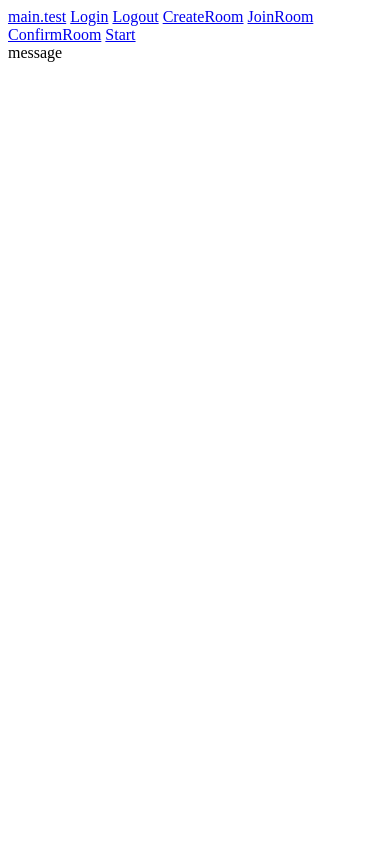
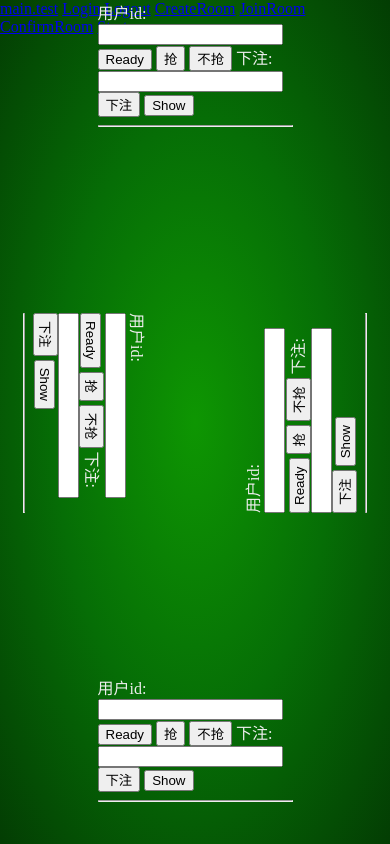
Before and after one commit to worry45678/ww-nn, a Flask app: page /phone in a window 390 px wide. Run offline with Flask 2, Linux system fonts and the light colour scheme; some libraries are stand-ins or nearby versions.

Commit message:
手机进行游戏的页面phone

```diff
--- a/app/main/views.py
+++ b/app/main/views.py
@@ -127,7 +127,7 @@ def createroom():
     db.session.add(room)
     db.session.commit()
     session['room_id'] = room.id
-    return 'createroom'
+    return jsonify(room.id)
 
 @main.route('/joinroom', methods=['GET', 'POST'])
 def joinroom():
--- /dev/null
+++ b/app/static/phone.css
@@ -0,0 +1,47 @@
+
+
+html, body {
+    height: 100%;
+    margin: 0px;
+    padding: 0px;
+}
+
+#app {
+    color: #eee;
+    height: 100%;
+    background: -webkit-radial-gradient(rgb(16, 173, 1), rgb(6, 110, 6), rgb(3, 82, 3)); /* Safari 5.1 - 6.0 */
+    background: -o-radial-gradient(rgb(16, 173, 1), rgb(6, 110, 6), rgb(3, 82, 3)); /* Opera 11.6 - 12.0 */
+    background: -moz-radial-gradient(rgb(16, 173, 1), rgb(6, 110, 6), rgb(3, 82, 3)); /* Firefox 3.6 - 15 */
+    background: radial-gradient(rgb(14, 150, 2), rgb(6, 110, 6), rgb(3, 61, 3)); /* 标准的语法（必须放在最后） */
+}
+
+#player1 {
+    width: 50%;
+    height: 20%;
+    position: absolute;
+    bottom: 0px;
+    left: 25%
+}
+#player2 {
+    width: 200px;
+    height: 150px;
+    position: absolute;
+    top: 40%;
+    left: -25px;
+    transform: rotateZ(90deg)
+}
+#player3 {
+    width: 50%;
+    height: 150px;
+    position: absolute;
+    top: 0px;
+    left: 25%;
+}
+#player4 {
+    width: 200px;
+    height: 150px;
+    position: absolute;
+    top: 40%;
+    right: -25px;
+    transform: rotateZ(-90deg)
+}
--- a/app/templates/phone.html
+++ b/app/templates/phone.html
@@ -5,10 +5,11 @@
     <title>ddweb-vue</title>
     <script src="../static/jquery.js"></script>
     <script src="../static/vue.js"></script>
+    <link rel="stylesheet" href="../static/phone.css">
 </html>
 
 <body>
-
+    <div id="app">
     <a href="{{ url_for('main.test') }}">main.test</a>
     <a href="{{ url_for('auth.login') }}">Login</a>
     <a href="{{ url_for('auth.logout') }}">Logout</a>
@@ -16,14 +17,22 @@
     <a href="{{ url_for('main.room') }}">JoinRoom</a>
     <a href="{{ url_for('main.confirmroom') }}">ConfirmRoom</a>
     <a href="{{ url_for('main.start') }}">Start</a>
-    <div id="app">
-        [[ msg ]]
+    <div id="player1">
+        <comp-player></comp-player>
+    </div>
+    <div id="player2">
+        <comp-player></comp-player>
+    </div>
+    <div id="player3">
+        <comp-player></comp-player>
+    </div>
+    <div id="player4">
+        <comp-player></comp-player>
+    </div>
     </div>
 
-<template>
+<template id="player">
     <div>
-        <p>[[playerid ]]--[[roomid]]--[[ status ]]--zhuang:[[zhuang]]--mark:[[ mark ]]</p>
-        <p>[[ puke ]]</p>
         用户id:<input type="text" v-model="playerid">
         <button type="button" @click="ready">Ready</button>
         <button type="button" @click="qiangzhuang(1)">抢</button>
@@ -43,6 +52,14 @@
                 return {
                     msg: 'message'
                 }
+            },
+            methods:{
+
+            },
+            components: {
+                'comp-player':{
+                    template: '#player'
+                }
             }
         })
     </script>
```
Also changed, not shown: app/models.py (+10 -1 lines), app/test.db.
